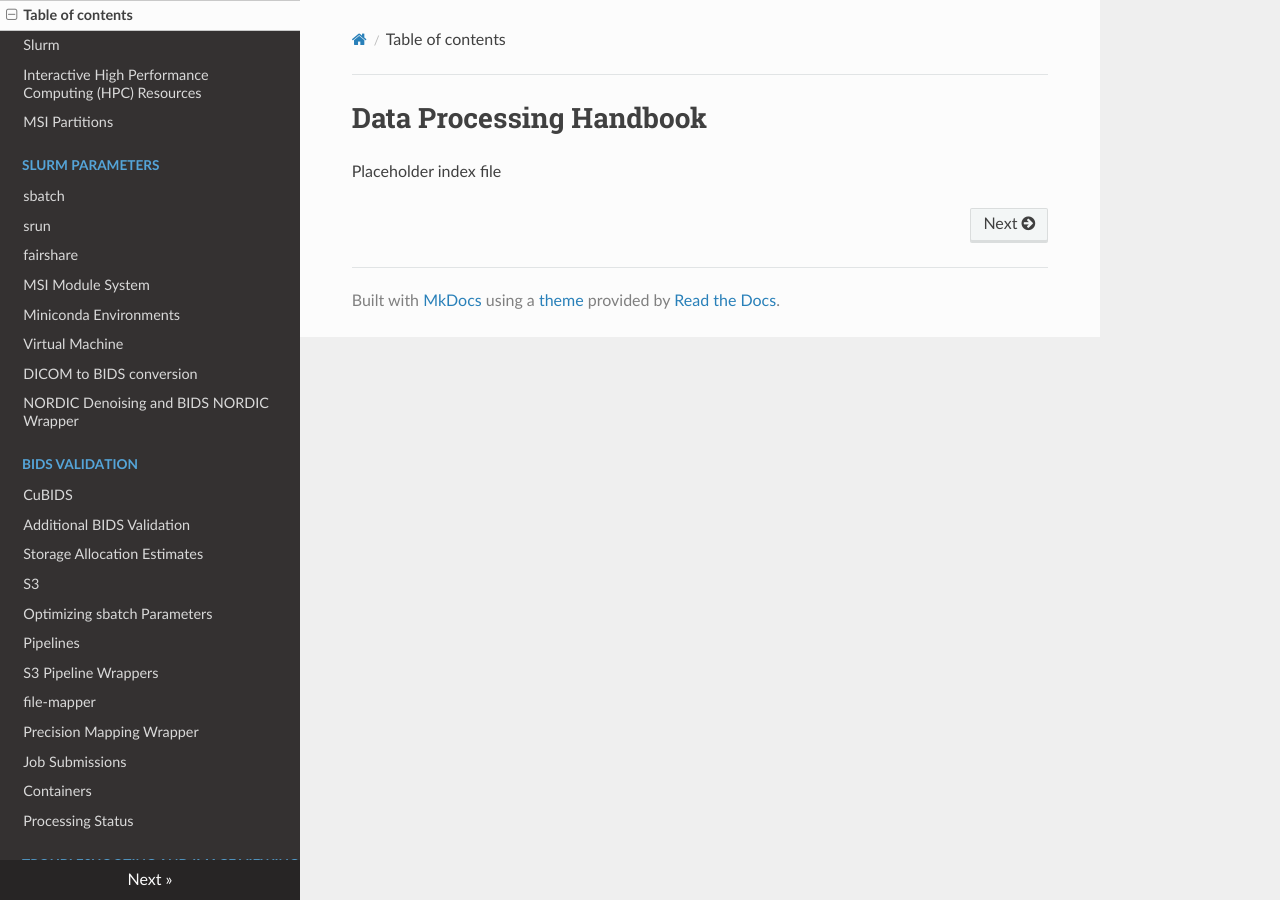
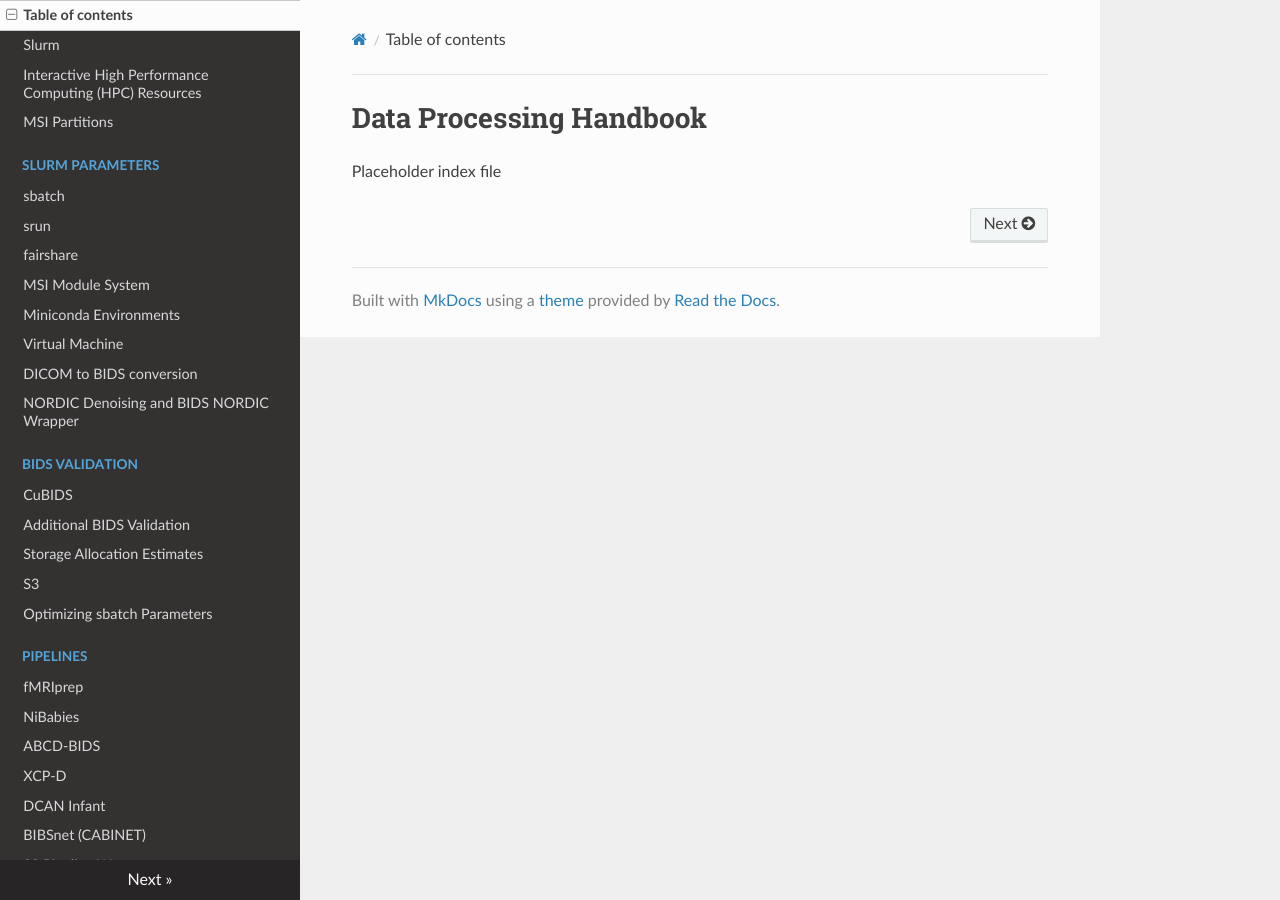
Before and after one commit to DCAN-Labs/cdni-brain, an MkDocs documentation site: the page built from docs/index.md, in a window 1280 px wide. Built offline with MkDocs 1.6.1, drawn with Linux system fonts in a browser that asks for light colours; nearby versions of some CDN libraries.

Commit message:
testing nested docs

```diff
--- a/mkdocs.yml
+++ b/mkdocs.yml
@@ -23,7 +23,13 @@ nav:
   - Storage Allocation Estimates: storage.md
   - S3: s3.md
   - Optimizing sbatch Parameters: optimizing.md
-  - Pipelines: pipelines.md
+  - Pipelines:
+    - 'fMRIprep': 'pipelines/fmriprep.md'
+    - 'NiBabies': 'pipelines/nibabies.md'
+    - 'ABCD-BIDS': 'pipelines/abcd.md'
+    - 'XCP-D': 'pipelines/xcpd.md'
+    - 'DCAN Infant': 'pipelines/infant.md'
+    - 'BIBSnet (CABINET)': 'pipelines/bibsnet.md'
   - S3 Pipeline Wrappers: wrappers.md
   - file-mapper: filemapper.md
   - Precision Mapping Wrapper: precision.md
```
Also changed, not shown: docs/pipelines/fmriprep.md (added), docs/pipelines/nibabies.md (added).
